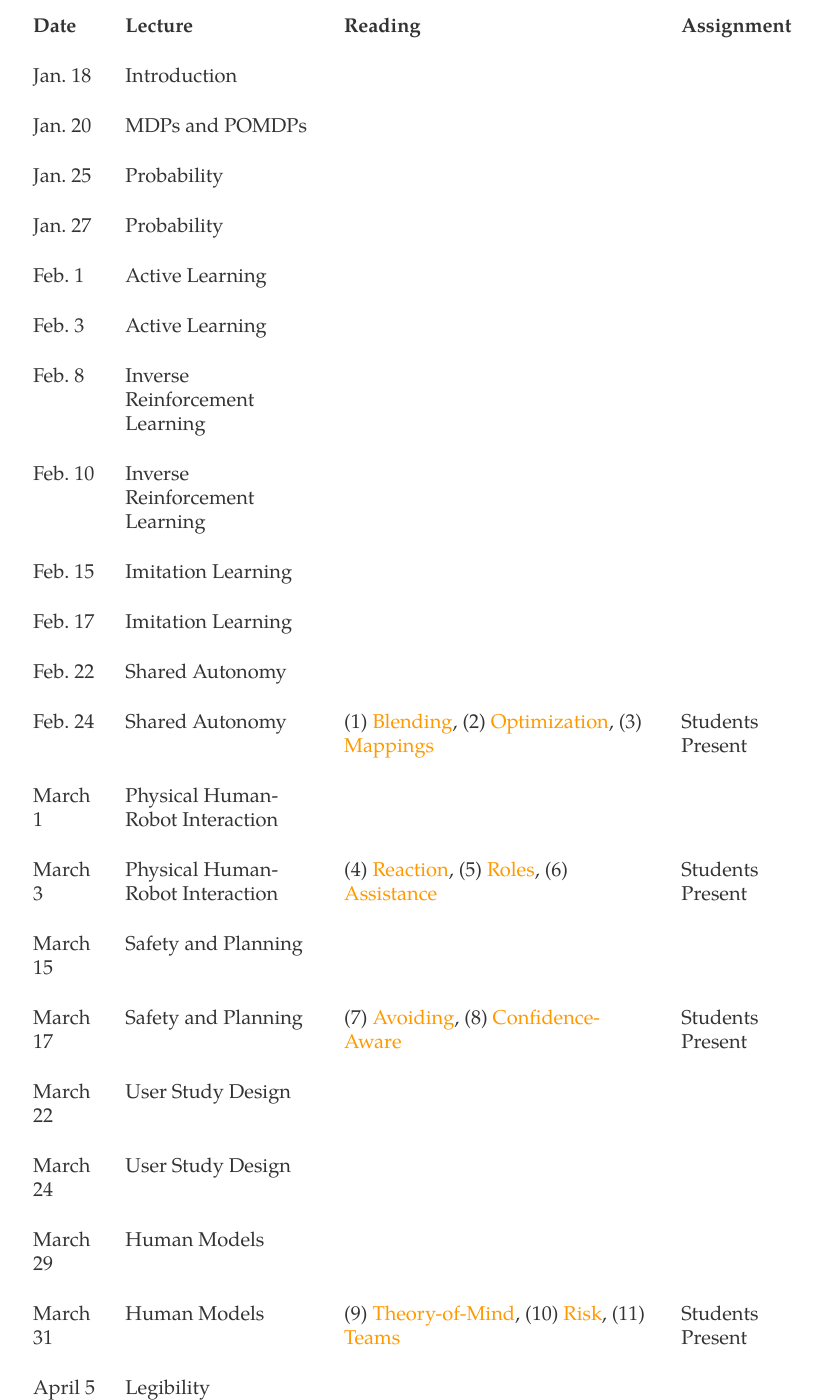
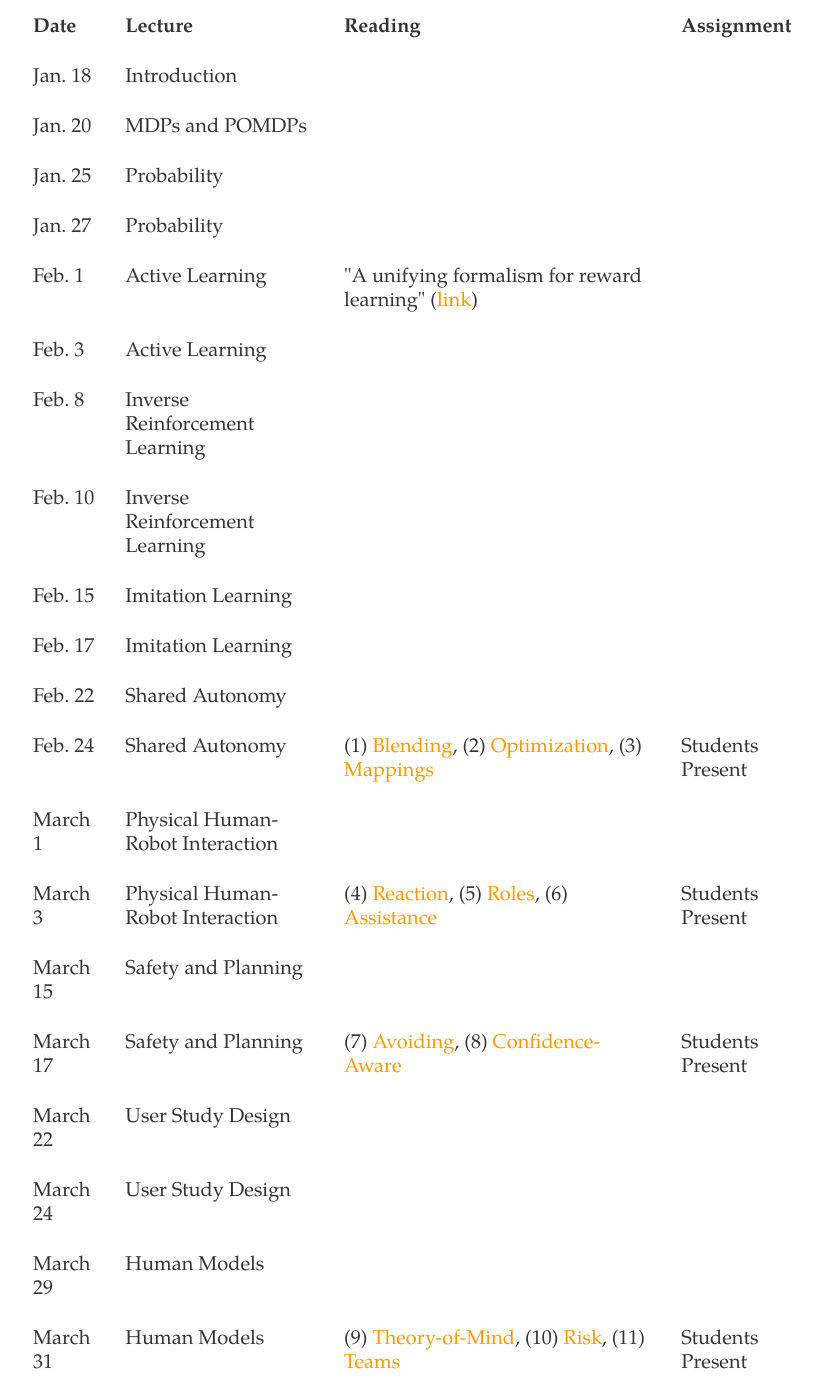
Before and after one commit to dylan-losey/dylan-losey.github.io, a Jekyll site: the page built from me5824-spring22.html, in a window 1280 px wide and 1400 px high, scrolled down 1993 px. Shown: the whole window, without its empty margins (221-1044 px from the left). Built offline with Jekyll 4.4.1, drawn with Linux system fonts in a browser that asks for light colours; nearby versions of some CDN libraries; some of the changed text lies outside the part shown.

Commit message:
adding spring course

```diff
--- a/me5824-spring22.html
+++ b/me5824-spring22.html
@@ -163,7 +163,8 @@
     <tr>
       <td>Feb. 1</td>
       <td>Active Learning</td>
-      <td></td>
+      <td>"A unifying formalism for reward learning"
+      (<a class="link" href="{{ site.baseurl }} /pdfs/me5824/jeon_reward2020.pdf">link</a>)</td>
       <td></td>
     </tr>
     <tr>
@@ -276,7 +277,7 @@
       <td>Legibility</td>
       <td>(12) <a class="link" href="{{ site.baseurl }} /pdfs/me5824/walker_communicating2018.pdf">AR</a>,
       (13) <a class="link" href="{{ site.baseurl }} /pdfs/me5824/culbertson_haptics2018.pdf">Haptics</a>,
-      (14) <a class="link" href="{{ site.baseurl }} /pdfs/me5824/huang_enabling2019.pdf">Convey-Learning</a>
+      (14) <a class="link" href="{{ site.baseurl }} /pdfs/me5824/huang_enabling2019.pdf">Reveal-Learning</a>
       </td>
       <td>Students Present</td>
     </tr>
```
